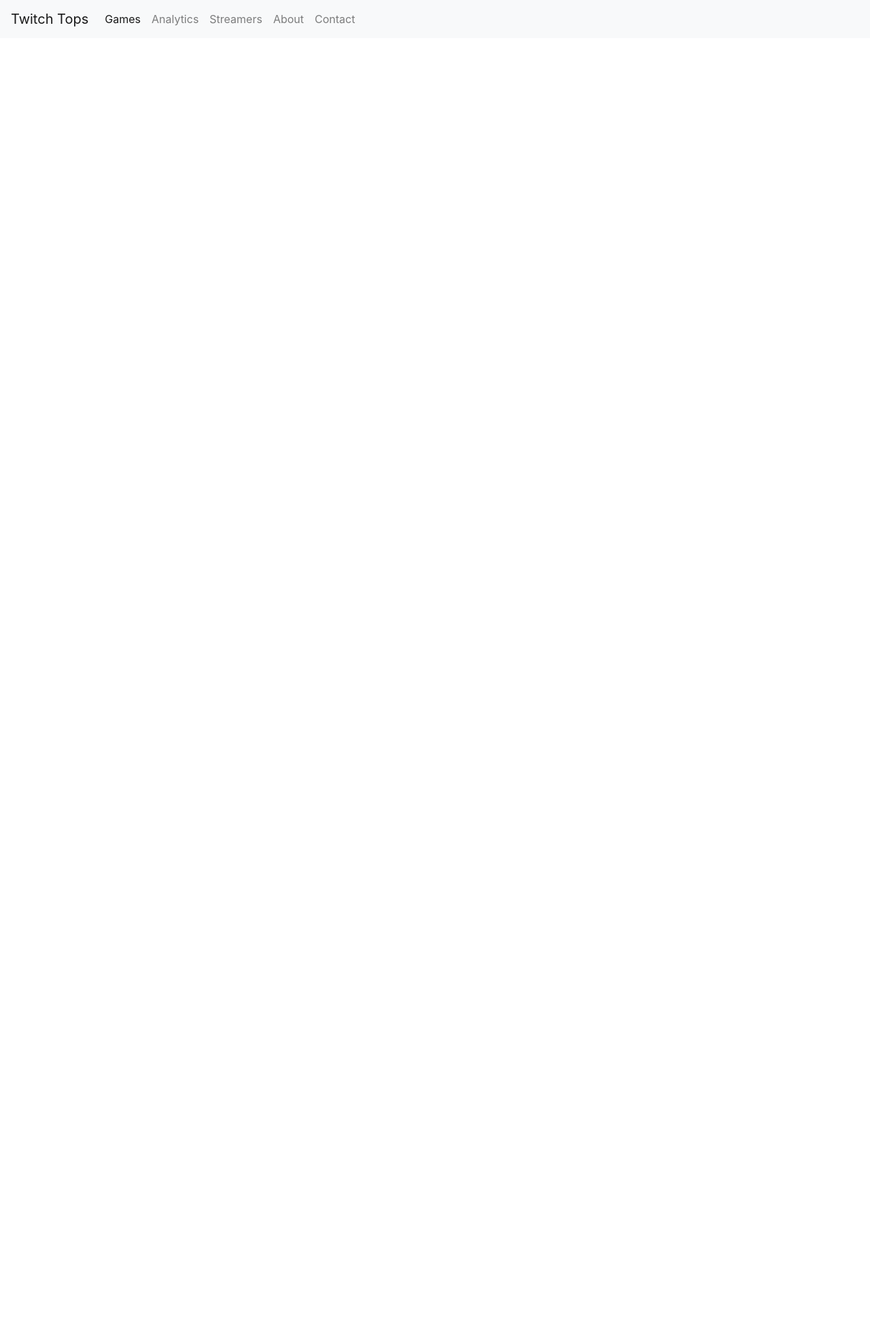
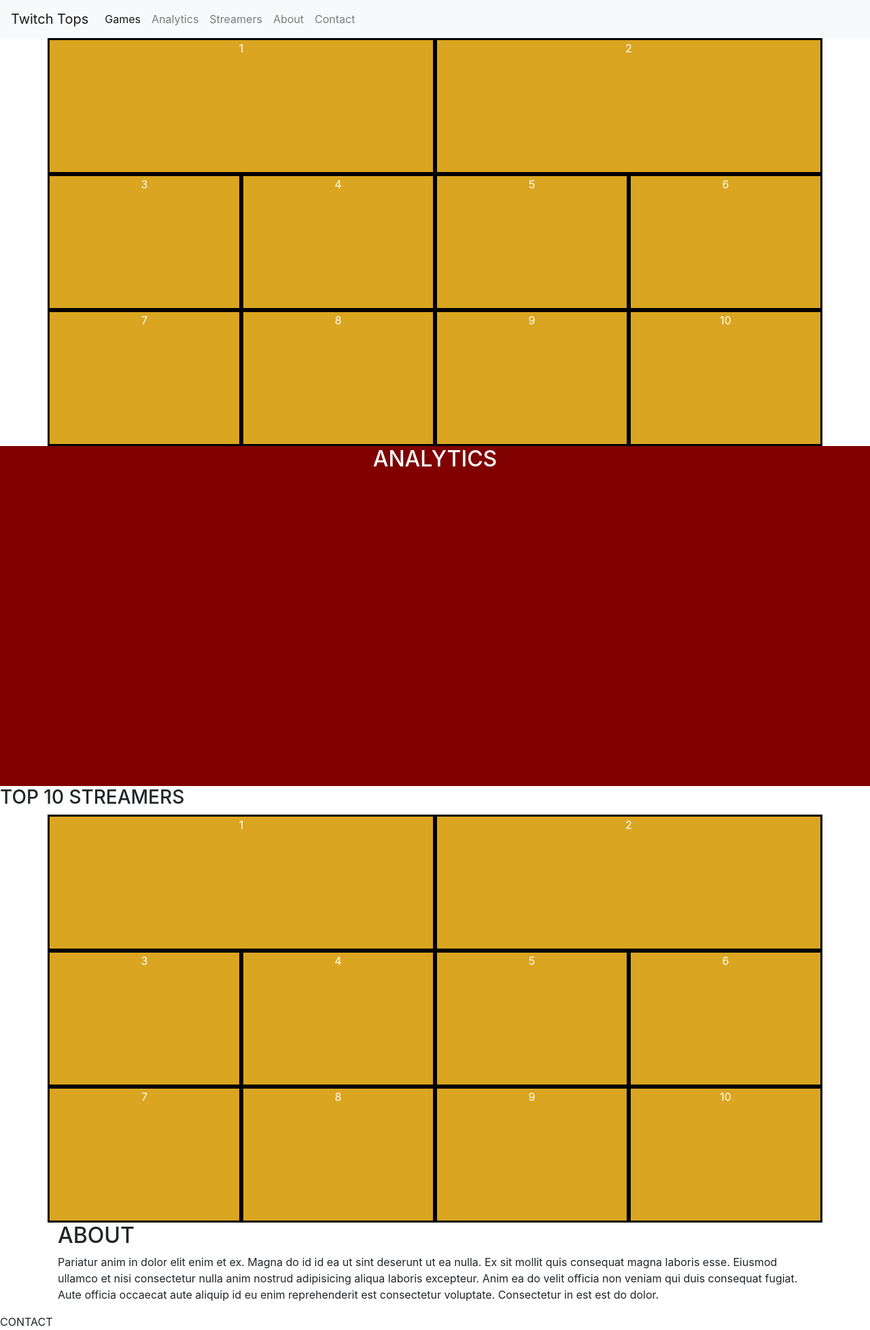
Before and after one commit to adelbakhshi/ifd-milestone-project, a plain HTML site: page index.html in a window 1280 px wide. Shown: the whole page at 68% size. Before the commit the page ends 800 px from the top, so only its background shows below. Drawn offline with nearby package versions, Linux system fonts and the light colour scheme.

Commit message:
add section and top10s grid

```diff
--- a/css/style.css
+++ b/css/style.css
@@ -0,0 +1,34 @@
+body {
+
+}
+
+
+
+/********* Section */
+
+section {
+    background-size: cover;
+    display: block;
+    widows: 100vw;
+}
+
+.container-bg-color {
+    background-color: black;
+}
+
+.top10 {
+    height: 200px;
+    background-color: goldenrod;
+    color: #fff;
+    text-align: center;
+    border-style: solid;
+    border-color: black;
+}
+
+.analytics {
+    width: 100%;
+    height: 500px;
+    background-color: maroon;
+    color: #fff;
+    text-align: center;
+}
--- a/index.html
+++ b/index.html
@@ -6,8 +6,7 @@
     <meta name="viewport" content="width=device-width, initial-scale=1.0">
     <meta http-equiv="X-UA-Compatible" content="ie=edge">
 
-    <link rel="stylesheet" href="https://stackpath.bootstrapcdn.com/bootstrap/4.4.1/css/bootstrap.min.css"
-        integrity="sha384-Vkoo8x4CGsO3+Hhxv8T/Q5PaXtkKtu6ug5TOeNV6gBiFeWPGFN9MuhOf23Q9Ifjh" crossorigin="anonymous">
+    <link rel="stylesheet" href="https://stackpath.bootstrapcdn.com/bootstrap/4.4.1/css/bootstrap.min.css" integrity="sha384-Vkoo8x4CGsO3+Hhxv8T/Q5PaXtkKtu6ug5TOeNV6gBiFeWPGFN9MuhOf23Q9Ifjh" crossorigin="anonymous">
 
     <link rel="stylesheet" href="css/style.css" type="text/css" />
 
@@ -18,10 +17,9 @@
 <body>
 
     <header>
-               <nav class="navbar navbar-expand-lg navbar-light bg-light">
+        <nav class="navbar navbar-expand-lg navbar-light bg-light">
             <a class="navbar-brand" href="#">Twitch Tops</a>
-            <button class="navbar-toggler" type="button" data-toggle="collapse" data-target="#navbarSupportedContent"
-                aria-controls="navbarSupportedContent" aria-expanded="false" aria-label="Toggle navigation">
+            <button class="navbar-toggler" type="button" data-toggle="collapse" data-target="#navbarSupportedContent" aria-controls="navbarSupportedContent" aria-expanded="false" aria-label="Toggle navigation">
                 <span class="navbar-toggler-icon"></span>
             </button>
 
@@ -33,19 +31,15 @@
                     <li class="nav-item">
                         <a class="nav-link" href="#analytics">Analytics</a>
                     </li>
-
                     <li class="nav-item">
                         <a class="nav-link" href="#top-streamers">Streamers</a>
                     </li>
-
                     <li class="nav-item">
                         <a class="nav-link" href="#about">About</a>
                     </li>
-
                     <li class="nav-item">
                         <a class="nav-link" href="#contact">Contact</a>
                     </li>
-
                 </ul>
                 <!-- <form class="form-inline my-2 my-lg-0">
                     <input class="form-control mr-sm-2" type="search" placeholder="Search" aria-label="Search">
@@ -53,21 +47,105 @@
                 </form> -->
             </div>
         </nav>
-
-
     </header>
 
 
+    <selection id="top-games">
+        <div>
+            <div class="container container-bg-color">
 
-    <script src="https://code.jquery.com/jquery-3.4.1.slim.min.js"
-        integrity="sha384-J6qa4849blE2+poT4WnyKhv5vZF5SrPo0iEjwBvKU7imGFAV0wwj1yYfoRSJoZ+n"
-        crossorigin="anonymous"></script>
-    <script src="https://cdn.jsdelivr.net/npm/popper.js@1.16.0/dist/umd/popper.min.js"
-        integrity="sha384-Q6E9RHvbIyZFJoft+2mJbHaEWldlvI9IOYy5n3zV9zzTtmI3UksdQRVvoxMfooAo"
-        crossorigin="anonymous"></script>
-    <script src="https://stackpath.bootstrapcdn.com/bootstrap/4.4.1/js/bootstrap.min.js"
-        integrity="sha384-wfSDF2E50Y2D1uUdj0O3uMBJnjuUD4Ih7YwaYd1iqfktj0Uod8GCExl3Og8ifwB6"
-        crossorigin="anonymous"></script>
+                <div class="row">
+                    <div class="col top10">1</div>
+                    <div class="col top10">2</div>
+                </div>
+
+                <div class="row">
+                    <div class="col-6 col-sm-6 col-md-3 col-lg-3 top10">3</div>
+                    <div class="col-6 col-sm-6 col-md-3 col-lg-3 top10">4</div>
+                    <div class="col-6 col-sm-6 col-md-3 col-lg-3 top10">5</div>
+                    <div class="col-6 col-sm-6 col-md-3 col-lg-3 top10">6</div>
+                </div>
+
+                <div class="row">
+                    <div class="col-6 col-sm-6 col-md-3 col-lg-3 top10">7</div>
+                    <div class="col-6 col-sm-6 col-md-3 col-lg-3 top10">8</div>
+                    <div class="col-6 col-sm-6 col-md-3 col-lg-3 top10">9</div>
+                    <div class="col-6 col-sm-6 col-md-3 col-lg-3 top10">10</div>
+                </div>
+
+            </div>
+
+
+        </div>
+
+
+    </selection>
+
+
+    <selection id="analytics">
+        <div class="analytics">
+            <h2>ANALYTICS</h2>
+        </div>
+
+    </selection>
+
+
+    <selection id="top-streamers">
+        <h3>TOP 10 STREAMERS</h3>
+
+        <div>
+            <div class="container container-bg-color">
+
+                <div class="row">
+                    <div class="col top10">1</div>
+                    <div class="col top10">2</div>
+                </div>
+
+                <div class="row">
+                    <div class="col-6 col-sm-6 col-md-3 col-lg-3 top10">3</div>
+                    <div class="col-6 col-sm-6 col-md-3 col-lg-3 top10">4</div>
+                    <div class="col-6 col-sm-6 col-md-3 col-lg-3 top10">5</div>
+                    <div class="col-6 col-sm-6 col-md-3 col-lg-3 top10">6</div>
+                </div>
+
+                <div class="row">
+                    <div class="col-6 col-sm-6 col-md-3 col-lg-3 top10">7</div>
+                    <div class="col-6 col-sm-6 col-md-3 col-lg-3 top10">8</div>
+                    <div class="col-6 col-sm-6 col-md-3 col-lg-3 top10">9</div>
+                    <div class="col-6 col-sm-6 col-md-3 col-lg-3 top10">10</div>
+                </div>
+
+            </div>
+
+
+        </div>
+
+
+    </selection>
+
+
+    <selection id="about">
+        <div class="container">
+            <h2>ABOUT</h2>
+            <p>Pariatur anim in dolor elit enim et ex. Magna do id id ea ut sint deserunt ut ea nulla. Ex sit mollit
+                quis consequat magna laboris esse. Eiusmod ullamco et nisi consectetur nulla anim nostrud adipisicing
+                aliqua laboris excepteur. Anim ea do velit officia non veniam qui duis consequat fugiat. Aute officia
+                occaecat aute aliquip id eu enim reprehenderit est consectetur voluptate. Consectetur in est est do
+                dolor.</p>
+        </div>
+    </selection>
+
+
+    <selection id="contact">
+        <div>CONTACT</div>
+
+    </selection>
+
+
+
+    <script src="https://code.jquery.com/jquery-3.4.1.slim.min.js" integrity="sha384-J6qa4849blE2+poT4WnyKhv5vZF5SrPo0iEjwBvKU7imGFAV0wwj1yYfoRSJoZ+n" crossorigin="anonymous"></script>
+    <script src="https://cdn.jsdelivr.net/npm/popper.js@1.16.0/dist/umd/popper.min.js" integrity="sha384-Q6E9RHvbIyZFJoft+2mJbHaEWldlvI9IOYy5n3zV9zzTtmI3UksdQRVvoxMfooAo" crossorigin="anonymous"></script>
+    <script src="https://stackpath.bootstrapcdn.com/bootstrap/4.4.1/js/bootstrap.min.js" integrity="sha384-wfSDF2E50Y2D1uUdj0O3uMBJnjuUD4Ih7YwaYd1iqfktj0Uod8GCExl3Og8ifwB6" crossorigin="anonymous"></script>
 </body>
 
 </html>
```
